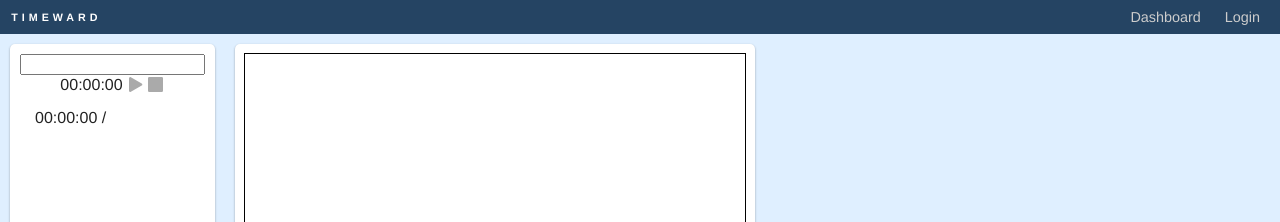
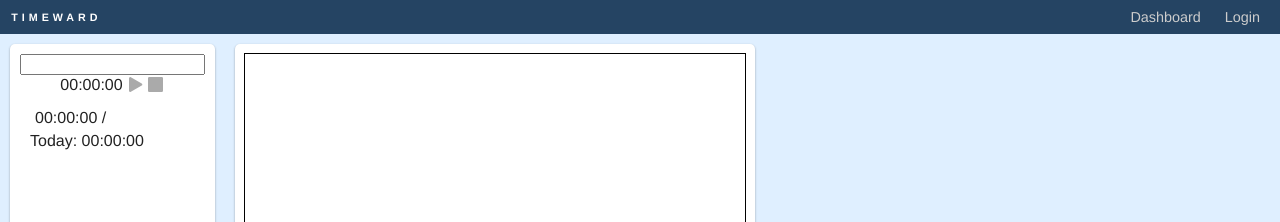
Before and after one commit to rpivo/timeward-react, a React app: page / in a window 1280 px wide. Shown: the top 222 px of the page. Built offline with nearby package versions, Linux system fonts and the light colour scheme; the HTML template or start-up script is replaced by a standard one.

Commit message:
add total daily time to dashboard

```diff
--- a/src/pages/Dashboard.tsx
+++ b/src/pages/Dashboard.tsx
@@ -1,4 +1,5 @@
 import React, { createContext, useEffect, useReducer, useRef, useState } from 'react';
+import { constructStringFromSeconds } from '@utilities/time';
 import Alignment from '@components/Alignment';
 import Graph from '@components/Graph';
 import PieChart from '@components/PieChart';
@@ -35,6 +36,8 @@ export const DashboardContext = createContext({} as DashboardContextType);
 
 const Dashboard: React.FC = (): JSX.Element => {
   const [inputValue, setInputValue] = useState('');
+  const [totalSeconds, setTotalSeconds] = useState(0);
+
   const ref = useRef<HTMLInputElement>(null);
 
   const reducer = (state: DashboardStore, action: DashboardAction): DashboardStore => {
@@ -53,7 +56,10 @@ const Dashboard: React.FC = (): JSX.Element => {
 
   const [store, dispatch] = useReducer(reducer, initialDashboardStore);
 
-  useEffect((): void => setInputValue(''), [store]);
+  useEffect((): void => {
+    setTotalSeconds(prevState => prevState + store.slice(-1)[0].seconds);
+    setInputValue('');
+  }, [store]);
 
   const handleChange = (event: React.ChangeEvent<HTMLInputElement>): void =>
     setInputValue(event.target.value);
@@ -71,6 +77,7 @@ const Dashboard: React.FC = (): JSX.Element => {
             </Alignment>
             <Timesheet>
               <Timesheet.Record />
+              <div>Today: { constructStringFromSeconds(totalSeconds) }</div>
             </Timesheet>
           </Tile>
         </DashboardContext.Provider>
```
Also changed, not shown: 1 other file (tests, documents, lock files or other folders).
